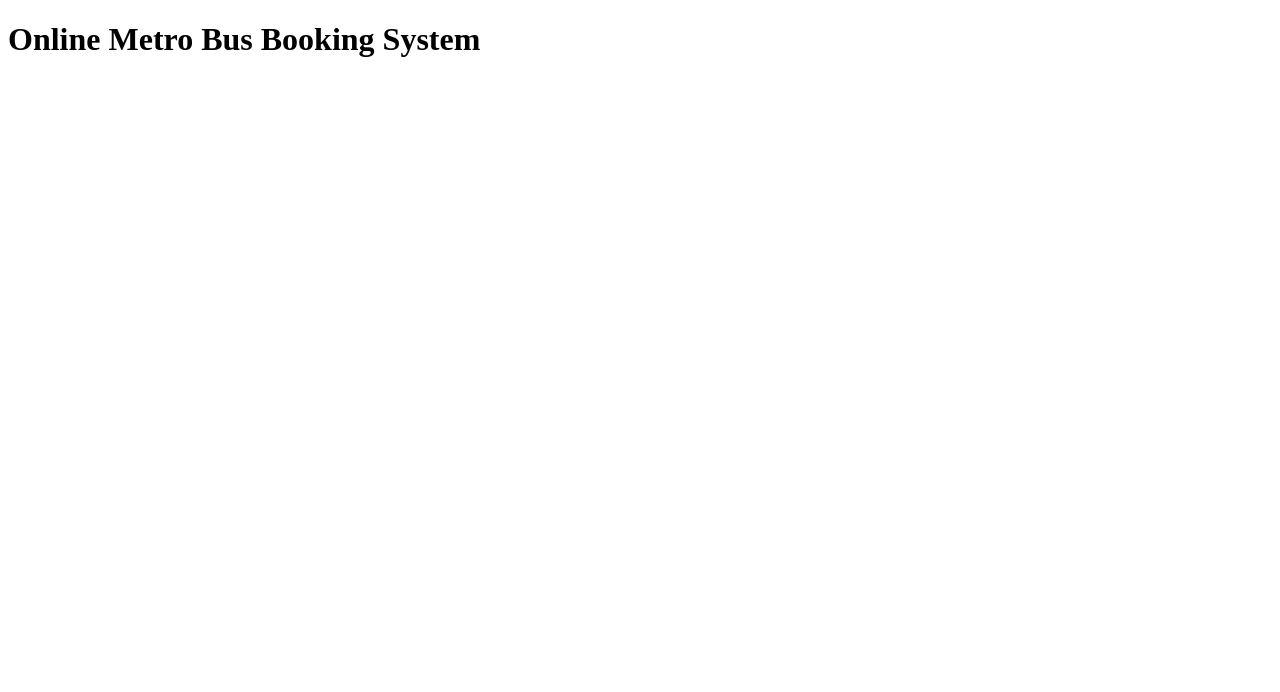
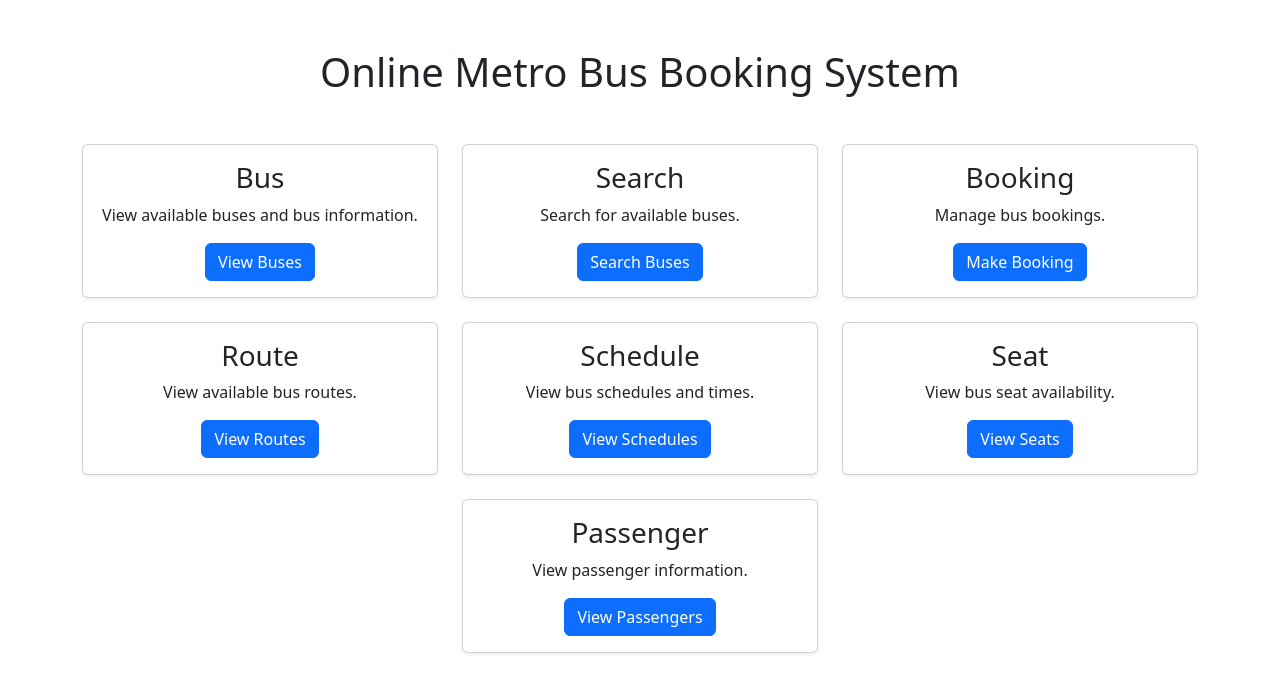
Before and after one commit to rakshakari/online-metro-bus-booking, a plain HTML site: page frontend/index.html in a window 1280 px wide. Drawn offline with nearby package versions, Linux system fonts and the light colour scheme.

Commit message:
Update homepage navigation

```diff
--- a/frontend/index.html
+++ b/frontend/index.html
@@ -3,11 +3,134 @@
 <head>
     <meta charset="UTF-8">
     <meta name="viewport" content="width=device-width, initial-scale=1.0">
+
     <title>Online Metro Bus Booking System</title>
+
+    <!-- Bootstrap -->
+    <link
+        href="https://cdn.jsdelivr.net/npm/bootstrap@5.3.3/dist/css/bootstrap.min.css"
+        rel="stylesheet"
+    >
 </head>
+
 <body>
 
-    <h1>Online Metro Bus Booking System</h1>
+    <div class="container py-5">
+
+        <h1 class="text-center mb-5">
+            Online Metro Bus Booking System
+        </h1>
+
+        <div class="row g-4">
+
+            <!-- Bus -->
+            <div class="col-md-6 col-lg-4">
+                <div class="card h-100 shadow-sm">
+                    <div class="card-body text-center">
+                        <h3 class="card-title">Bus</h3>
+                        <p class="card-text">
+                            View available buses and bus information.
+                        </p>
+                        <a href="bus/bus.html" class="btn btn-primary">
+                            View Buses
+                        </a>
+                    </div>
+                </div>
+            </div>
+
+            <!-- Search -->
+            <div class="col-md-6 col-lg-4">
+                <div class="card h-100 shadow-sm">
+                    <div class="card-body text-center">
+                        <h3 class="card-title">Search</h3>
+                        <p class="card-text">
+                            Search for available buses.
+                        </p>
+                        <a href="search/search.html" class="btn btn-primary">
+                            Search Buses
+                        </a>
+                    </div>
+                </div>
+            </div>
+
+            <!-- Booking -->
+            <div class="col-md-6 col-lg-4">
+                <div class="card h-100 shadow-sm">
+                    <div class="card-body text-center">
+                        <h3 class="card-title">Booking</h3>
+                        <p class="card-text">
+                            Manage bus bookings.
+                        </p>
+                        <a href="booking/booking.html" class="btn btn-primary">
+                            Make Booking
+                        </a>
+                    </div>
+                </div>
+            </div>
+
+            <!-- Route -->
+            <div class="col-md-6 col-lg-4">
+                <div class="card h-100 shadow-sm">
+                    <div class="card-body text-center">
+                        <h3 class="card-title">Route</h3>
+                        <p class="card-text">
+                            View available bus routes.
+                        </p>
+                        <a href="route/route.html" class="btn btn-primary">
+                            View Routes
+                        </a>
+                    </div>
+                </div>
+            </div>
+
+            <!-- Schedule -->
+            <div class="col-md-6 col-lg-4">
+                <div class="card h-100 shadow-sm">
+                    <div class="card-body text-center">
+                        <h3 class="card-title">Schedule</h3>
+                        <p class="card-text">
+                            View bus schedules and times.
+                        </p>
+                        <a href="schedule/schedule.html" class="btn btn-primary">
+                            View Schedules
+                        </a>
+                    </div>
+                </div>
+            </div>
+
+            <!-- Seat -->
+            <div class="col-md-6 col-lg-4">
+                <div class="card h-100 shadow-sm">
+                    <div class="card-body text-center">
+                        <h3 class="card-title">Seat</h3>
+                        <p class="card-text">
+                            View bus seat availability.
+                        </p>
+                        <a href="seat/seat.html" class="btn btn-primary">
+                            View Seats
+                        </a>
+                    </div>
+                </div>
+            </div>
+
+            <!-- Passenger -->
+            <div class="col-md-6 col-lg-4 mx-auto">
+                <div class="card h-100 shadow-sm">
+                    <div class="card-body text-center">
+                        <h3 class="card-title">Passenger</h3>
+                        <p class="card-text">
+                            View passenger information.
+                        </p>
+                        <a href="passenger/passenger.html" class="btn btn-primary">
+                            View Passengers
+                        </a>
+                    </div>
+                </div>
+            </div>
+
+        </div>
+
+    </div>
 
 </body>
 </html>
```
